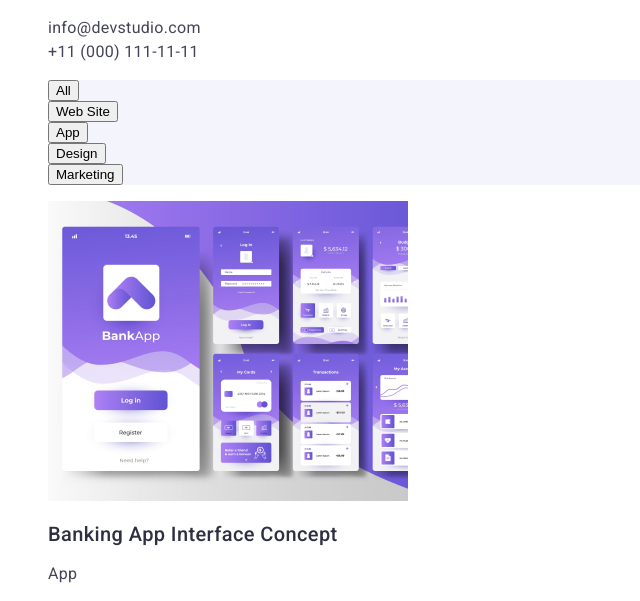
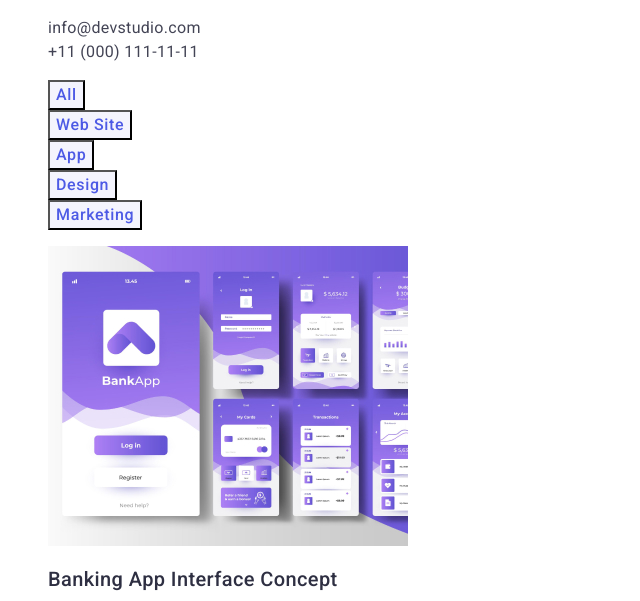
Before and after one commit to sasha-korn/goit-markup-hw-04, a plain HTML site: page portfolio.html in a window 1280 px wide. Shown: the part 120-721 px from the top of the page, without its empty margins (0-640 px from the left). Drawn offline with Linux system fonts and the light colour scheme.

Commit message:
edditing

```diff
--- a/css/styles.css
+++ b/css/styles.css
@@ -105,19 +105,16 @@ address {
     letter-spacing: 0.02em;
     line-height: 1.5;
 }
-
-.portfolio-btn-item {
+.portfolio-btn {
+    background-color: var(--secondary-body-color);
     font-family: Roboto, sans-serif;
 color: var(--secondary-color);
-background-color: #F4F4FD;
 font-weight: 500;
 font-size: 16px;
 line-height: 1.5;
-display: flex;
-align-items: center;
-text-align: center;
 letter-spacing: 0.04em;
 }
+
 
 /*main page*/
 
--- a/portfolio.html
+++ b/portfolio.html
@@ -39,11 +39,11 @@
 <section class="portfolio">
     <h1 class="portfolio-tital">Our works</h1>
     <ul class="portfolio-btn-list">
-        <li class="portfolio-btn-item"><button type="button">All</button></li>
-        <li class="portfolio-btn-item"><button type="button">Web Site</button></li>
-        <li class="portfolio-btn-item"><button type="button">App</button></li>
-        <li class="portfolio-btn-item"><button type="button">Design</button></li>
-        <li class="portfolio-btn-item"><button type="button">Marketing</button></li>
+        <li class="portfolio-btn-item"><button class="portfolio-btn" type="button">All</button></li>
+        <li class="portfolio-btn-item"><button class="portfolio-btn" type="button">Web Site</button></li>
+        <li class="portfolio-btn-item"><button class="portfolio-btn" type="button">App</button></li>
+        <li class="portfolio-btn-item"><button class="portfolio-btn" type="button">Design</button></li>
+        <li class="portfolio-btn-item"><button class="portfolio-btn" type="button">Marketing</button></li>
     </ul>
 
     <ul class="portfolio-card-list">
```
Also changed, not shown: 1 other file.
